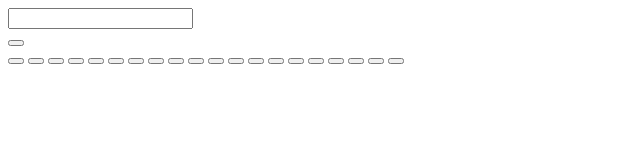
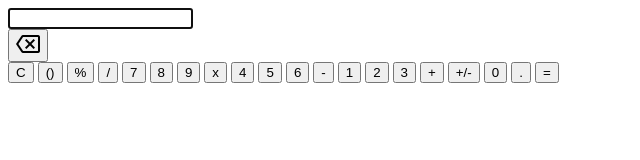
Before and after one commit to deyacodes/calculator, a plain HTML site: page index.html in a window 1280 px wide. Shown: the whole page, without its empty margins (0-640 px from the left). Drawn offline with Linux system fonts and the light colour scheme.

Commit message:
modificando estructura

```diff
--- a/index.html
+++ b/index.html
@@ -4,41 +4,53 @@
     <meta charset="UTF-8">
     <meta http-equiv="X-UA-Compatible" content="IE=edge">
     <meta name="viewport" content="width=device-width, initial-scale=1.0">
+    <link href="https://fonts.googleapis.com/icon?family=Material+Icons+Outlined"
+      rel="stylesheet">
     <link rel="stylesheet" href="estilos.css">
     <title>Calculadora</title>
 </head>
 <body>
     <div class="contenedor">
         <div class="banner">
-            <input type="text" name="" id="">
+            <div class="texto">
+                <input type="text" name="" id="" autofocus>
+                <i></i>
+            </div>
+
             <div class="result"></div>
         </div>
-        <div>
-            <button> </button>
+        <div class="delete">
+            <button><span class="material-icons-outlined"> backspace</span> </button>
         </div>
+
+
         <div class="teclas">
-            <button></button>
-            <button></button>
-            <button></button>
-            <button></button>
-            <button></button>
-            <button></button>
-            <button></button>
-            <button></button>
-            <button></button>
-            <button></button>
-            <button></button>
-            <button></button>
-            <button></button>
-            <button></button>
-            <button></button>
-            <button></button>
-            <button></button>
-            <button></button>
-            <button></button>
-            <button></button>
+            <button>C</button>
+            <button class="op">()</button>
+            <button class="op">%</button>
+            <button class="op">/</button>
+            <button>7</button>
+            <button>8</button>
+            <button>9</button>
+            <button class="op">x</button>
+            <button>4</button>
+            <button>5</button>
+            <button>6</button>
+            <button class="op">-</button>
+            <button>1</button>
+            <button>2</button>
+            <button>3</button>
+            <button class="op">+</button>
+            <button>+/-</button>
+            <button>0</button>
+            <button>.</button>
+            <button>=</button>
         </div>
     </div>
+
+
+
+
 
 </body>
 <script src="main.js"></script>
```
